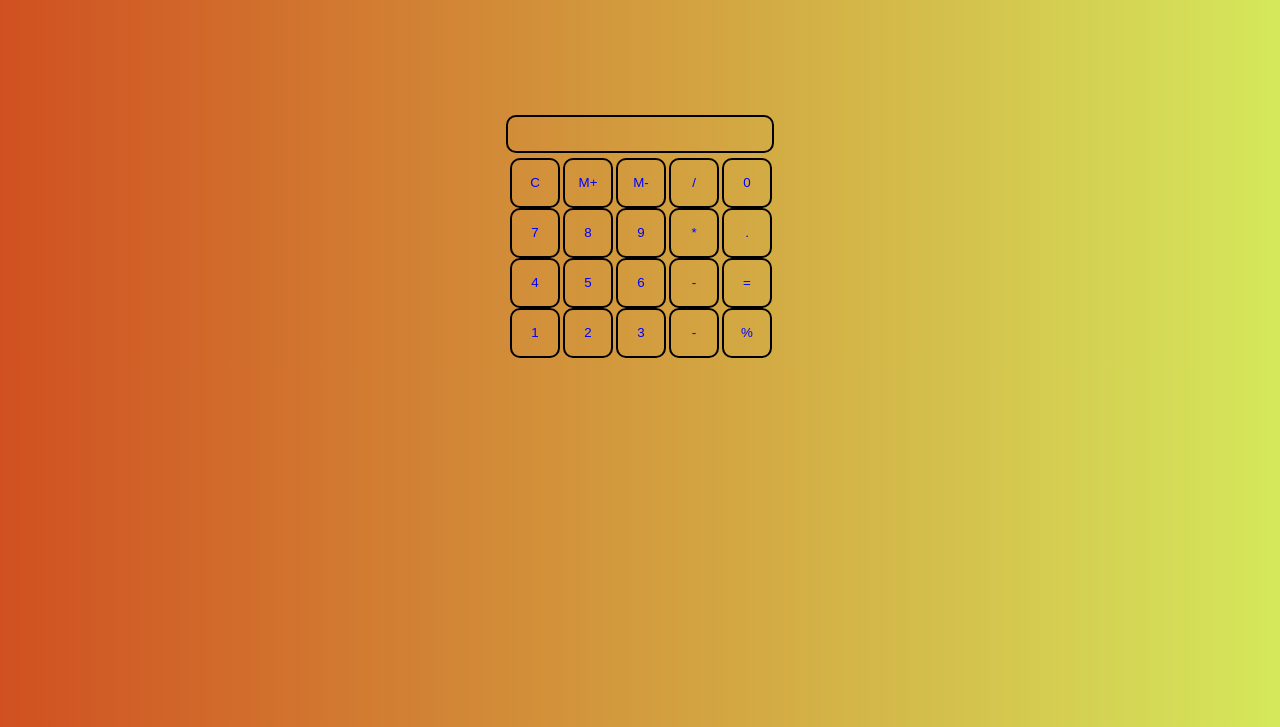
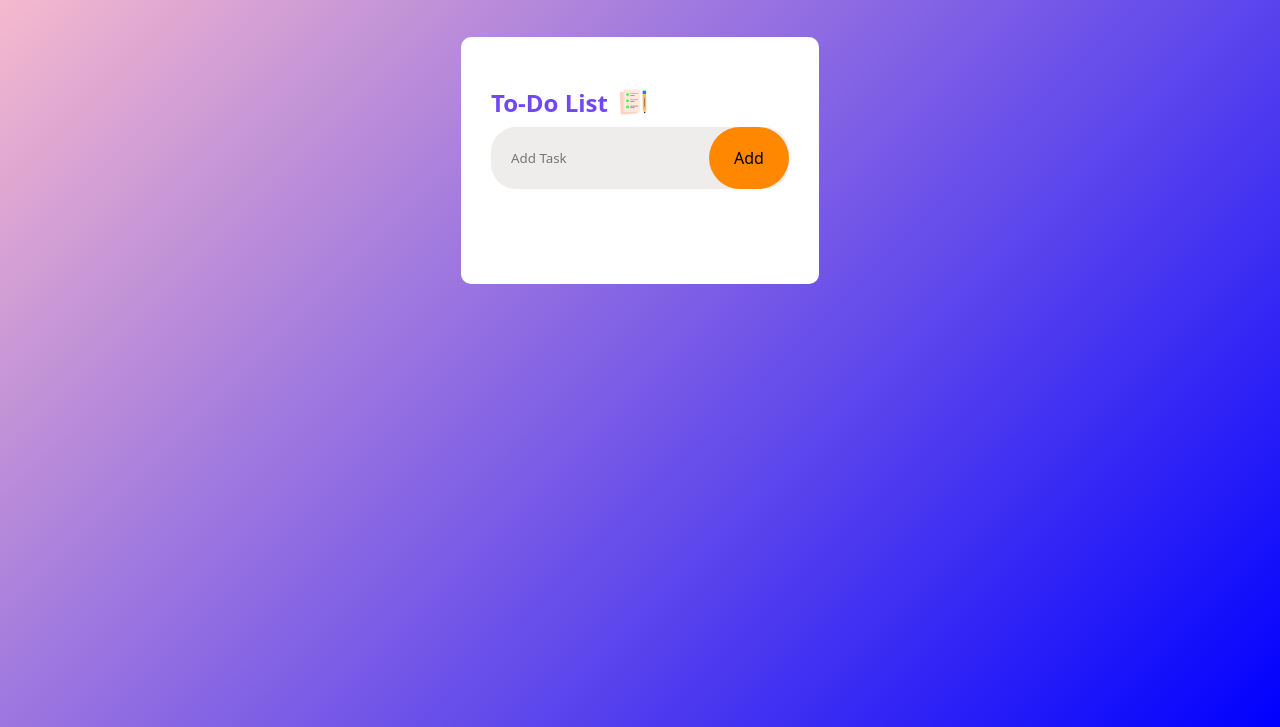
Before and after one commit to Ramansingh9948/Oasis-Infobyte, a plain HTML site: page index.html in a window 1280 px wide. Shown: the part 73-800 px from the top of the page. Drawn offline with Linux system fonts and the light colour scheme.

Commit message:
To Do Web App

```diff
--- a/index.css
+++ b/index.css
@@ -1,48 +1,116 @@
-body {
-    background: linear-gradient(90deg, rgb(208, 80, 33) ,  rgb(213, 232, 91));
-    background-size: 100%;
-
-}
-.heading{
-    text-align:center;
-    color: black;
-
-}
-
-
-.button{
-    height: 50px;
-    width: 50px;
-     margin-right: 3px;
-    padding: 5px;
-    border: 2px solid black;
-    border-radius: 10px;
-    background-color: transparent;
-    color: blue;
+* {
+    margin: 0;
+    padding: 0;
+    box-sizing: border-box;
+    font-family:system-ui, -apple-system, BlinkMacSystemFont, 'Segoe UI', Roboto, Oxygen, Ubuntu, Cantarell, 'Open Sans', 'Helvetica Neue', sans-serif;
 
 
 }
 .container{
-    margin: auto;
-    width: 260px;
+    width: 100%;
+    min-height: 100vh;
+    height: 100vh;
+    background: linear-gradient(135deg, pink, blue);
+    padding: 10px;
+}
+.todoapp {
+    width: 100vh;
+    max-width: fit-content;
+    background: white;
+    margin: 100px auto 20px;
+    padding: 40px 30px 70px;
+    border-radius: 10px;
+}
+.todoapp h2 {
+    color: rgb(113, 71, 249);
+    display: flex;
+    align-items: center;
 
-    cursor: pointer;
-}
-.input {
-    margin: auto;
 
 }
- .input input{
-    margin: auto;
-    margin-bottom: 5px;
-    padding: 2px;
-    width: 260px;
-    height: 30px;
-    border: 2px solid black;
-    border-radius: 10px;
-    background-color: transparent;
+.todoapp h2 img {
+    width: 30px;
+    margin: 10px;
+}
+.row {
+    display: flex;
+    align-items: center;
+    justify-content: space-between;
+    background:rgb(239, 236, 236) ;
+    border-radius: 25px;
+    padding-left: 20px;
+    margin-bottom: 25px;
+}
+input {
+    flex: 1;
+    height: 20px;
+    border: none;
+    outline: none;
+    background: transparent;
+    max-height: 20px;
+}
+button {
+    border: none;
+    outline: none;
+    width: 10vh;
+    padding: 20px;
+    background:rgb(255, 136, 0) ;
+    border-radius: 40px;
+    font-size: 16px;
+    cursor: pointer;
 
 }
-.flex{
+#listcontainer{
+    border: none;
+    outline: none;
+    text-decoration: none;
+
+
+}
+ul li {
+    list-style: none;
+    font-size: 20px;
+    padding: 12px 8px 12px 50px;
+    cursor: pointer;
+    position: relative;
+    user-select: none;
+}
+ul li::before {
+    content: '';
+    position: absolute;
+    height: 28px;
+    width: 28px;
+    border-radius: 0%;
+    background-image: url(unchecked.png);
+    background-size: cover;
+    top: 12px;
+    left: 8px;
+}
+
+ul li.task {
+    text-decoration: line-through;
+    color: rgb(148, 147, 147);
+}
+ul li.task::before {
+    background-image: url(checked.png);
+}
+ul li span {
+    position: absolute;
+    right: 0;
+    top: 5px;
+    height: 35px;
+    width: 35px;
+    font-size: 20px;
+    color: rgb(179, 30, 30);
+    background-color: rgb(252, 248, 248);
     display: flex;
+    align-items: center;
+    justify-content: center;
+    border-radius: 50%;
+
+
+
 }
+ul li span:hover {
+    background-color: rgb(222, 223, 223);
+}
--- a/index.html
+++ b/index.html
@@ -3,61 +3,25 @@
 <head>
     <meta charset="UTF-8">
     <meta name="viewport" content="width=device-width, initial-scale=1.0">
-    <title>Calculator</title>
-    <link href="index.css" rel="stylesheet">
-
-     </head>
+    <title>To Do Web App</title>
+    <link rel="stylesheet" href="index.css">
+</head>
 <body>
-
-<h1 class="heading">Calculator using HTML, CSS & Javascript</h1>
-<br>
-<br>
-<br>
-<br>
-<br>
-<br>
-<div class="input flex"> <input class="input" type="none"></input></div>
-
-<div class="container flex">
+    <div class="container">
+        <div class="todoapp">
+        <h2>To-Do List<img src="icon.png" alt=""></h2>
+        <div class="row">
+            <input type="text" id="input" placeholder="Add Task">
+            <button onclick="addTask()">Add</button>
+            </div>
+            <ul id="listcontainer">
+            <!-- <li class="task">raman</li>
+            <li>Singh</li>
+            <li>raman</li></ul> -->
 
 
-    <div class="row">
-        <button class="button">C</button>
-        <button class="button">7</button>
-        <button class="button">4</button>
-        <button class="button">1</button>
     </div>
-
-
-    <div class="row">
-        <button class="button">M+</button>
-        <button class="button">8</button>
-        <button class="button">5</button>
-        <button class="button">2</button>
     </div>
-
-   <div class="row">
-     <button class="button">M-</button>
-     <button class="button">9</button>
-     <button class="button">6</button>
-     <button class="button">3</button>
-    </div>
-
-   <div class="row">
-     <button class="button">/</button>
-     <button class="button">*</button>
-     <button class="button">-</button>
-     <button class="button">-</button>
-   </div>
-  <div class="row">
-     <button class="button">0</button>
-     <button class="button">.</button>
-     <button class="button">=</button>
-     <button class="button">%</button>
-  </div>
-</div>
-
-</body>
-<script src="calc.js"></script>
+    <script src="index.js"></script>
 </body>
 </html>
--- /dev/null
+++ b/index.js
@@ -0,0 +1,39 @@
+const input = document.getElementById("input");
+const list = document.getElementById("listcontainer");
+
+function addTask() {
+    if(input.value=== '') {
+        alert("No task Written");
+    }
+    else {
+        let li= document.createElement("li");
+            li.innerHTML = input.value;
+            list.appendChild(li);
+            let span = document.createElement("span");
+            span.innerHTML = "\u00d7";
+            li.appendChild(span);
+    }
+    input.value ='';
+    saveData();
+}
+
+list.addEventListener("click", function(e) {
+    if(e.target.tagName === "LI") {
+        e.target.classList.toggle("task");
+        saveData();
+
+    }
+    else if(e.target.tagName === "SPAN") {
+        e.target.parentElement.remove();
+        saveData();
+    }
+}, false);
+
+
+function saveData() {
+    localStorage.setItem("data", list.innerHTML);
+}
+function showTask() {
+    list.innerHTML= localStorage.getItem("data");
+}
+showTask();
```
Also changed, not shown: checked.png (added), icon.png (added), unchecked.png (added).
